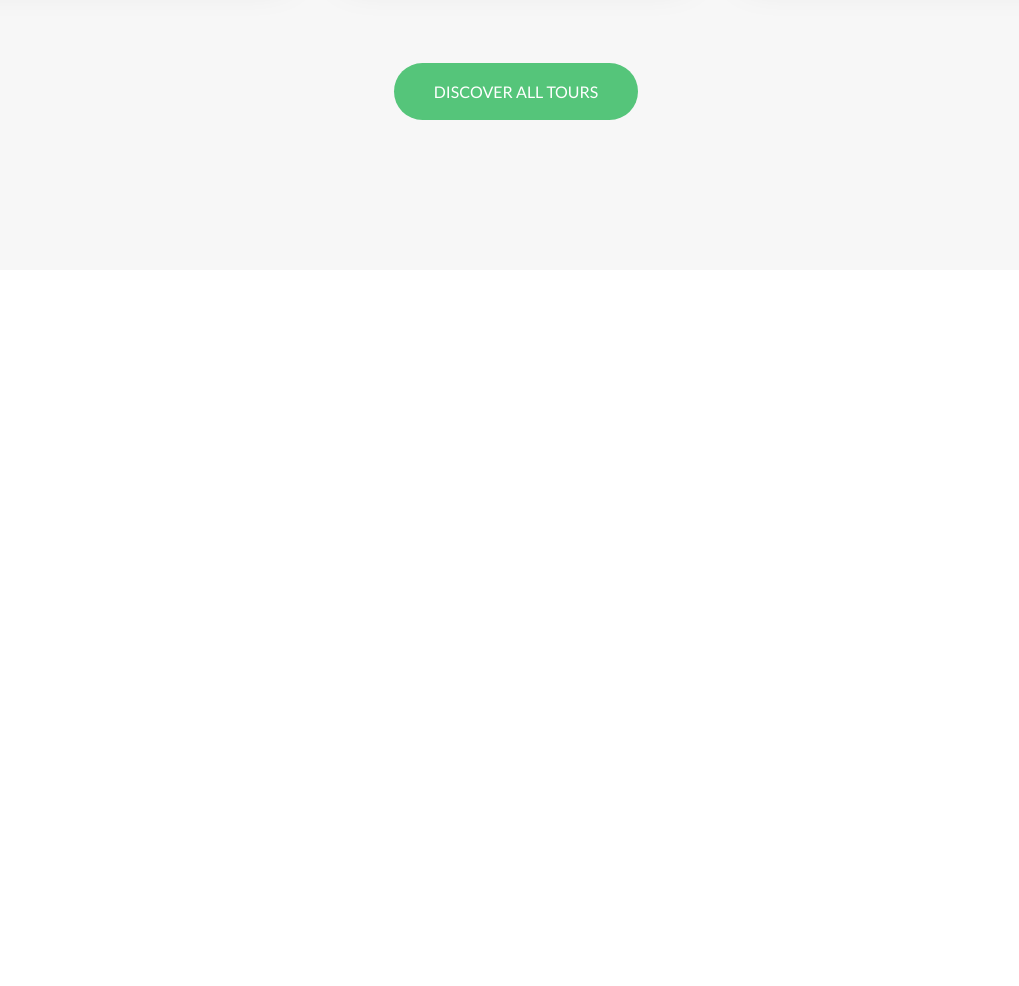
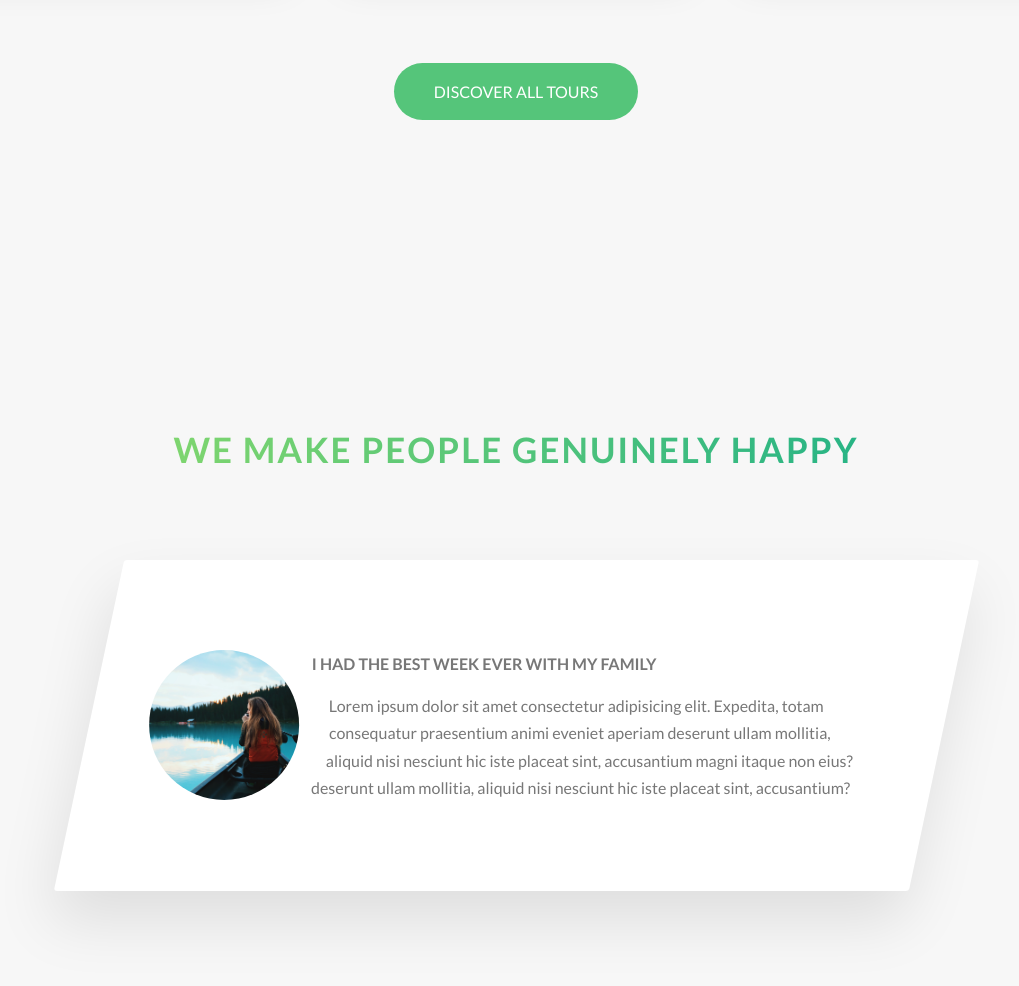
Before and after one commit to mlavagni/natours, a website: page index.html in a window 1280 px wide. Shown: the part 3008-3994 px from the top of the page, without its empty margins (124-1143 px from the left). Before the commit the page ends 3308 px from the top, so only its background shows below. Drawn offline with Linux system fonts and the light colour scheme.

Commit message:
adding story section

```diff
--- a/index.html
+++ b/index.html
@@ -242,6 +242,39 @@
           <a href="#" class="btn btn--green">Discover all tours</a>
         </div>
       </section>
+
+      <section class="section-stories">
+        <div class="u-center-text u-margin-botton-big">
+          <h2 class="heading-secondary">
+            We make people genuinely happy
+          </h2>
+        </div>
+
+        <div class="row">
+          <div class="story">
+            <figure class="story__shape">
+              <img
+                src="img/nat-8.jpg"
+                alt="Person on a tour"
+                class="story__img"
+              />
+            </figure>
+            <div class="story__text">
+              <h3 class="heading-tertiary u-margin-botton-small">
+                I had the best week ever with my family
+              </h3>
+              <p>
+                Lorem ipsum dolor sit amet consectetur adipisicing elit.
+                Expedita, totam consequatur praesentium animi eveniet aperiam
+                deserunt ullam mollitia, aliquid nisi nesciunt hic iste placeat
+                sint, accusantium magni itaque non eius? deserunt ullam
+                mollitia, aliquid nisi nesciunt hic iste placeat sint,
+                accusantium?
+              </p>
+            </div>
+          </div>
+        </div>
+      </section>
     </main>
     <!--
     <section class="test-grid">
--- /dev/null
+++ b/sass/components/_story.scss
@@ -0,0 +1,28 @@
+.story {
+  width: 75%;
+  margin: 0 auto;
+  box-shadow: 0 3rem 6rem rgba($color-black, 0.1);
+  background-color: $color-white;
+  border-radius: 3px;
+  padding: 6rem;
+  padding: 9rem;
+  font-size: $defould-font-size;
+  transform: skew(-12deg);
+
+  &__shape {
+    width: 15rem;
+    height: 15rem;
+    float: left;
+    shape-outside: circle(50% at 50% 50%);
+    clip-path: circle(50% at 50% 50%);
+    transform: translateX(-3rem) skew(12deg);
+  }
+
+  &__img {
+    height: 100%;
+  }
+
+  &__text {
+    transform: skew(12deg);
+  }
+}
--- a/sass/main.scss
+++ b/sass/main.scss
@@ -14,5 +14,6 @@
 @import "components/composition";
 @import "components/feature-box";
 @import "components/card";
+@import "components/story";
 
 @import "pages/home";
--- a/sass/pages/_home.scss
+++ b/sass/pages/_home.scss
@@ -26,3 +26,8 @@
   padding: 25rem 0 15rem 0;
   margin-top: -10rem;
 }
+
+.section-stories {
+  padding: 15rem 0;
+  background-color: $color-gray-light-1;
+}
```
Also changed, not shown: css/style.css.
